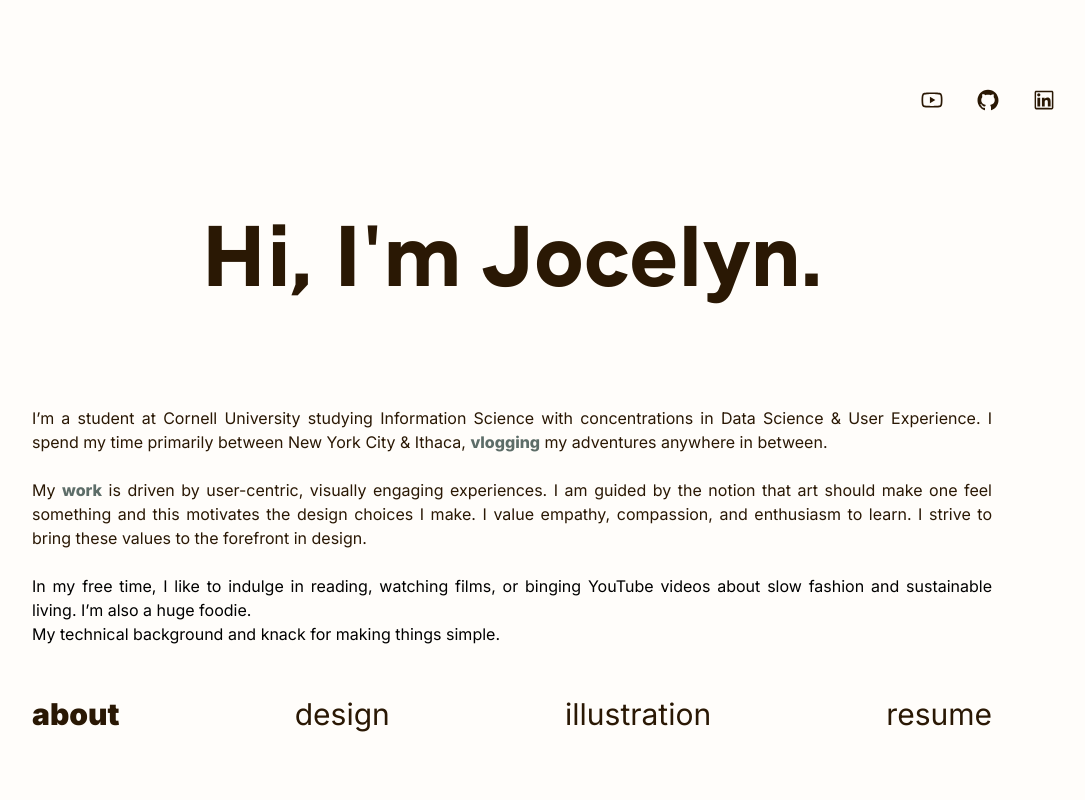
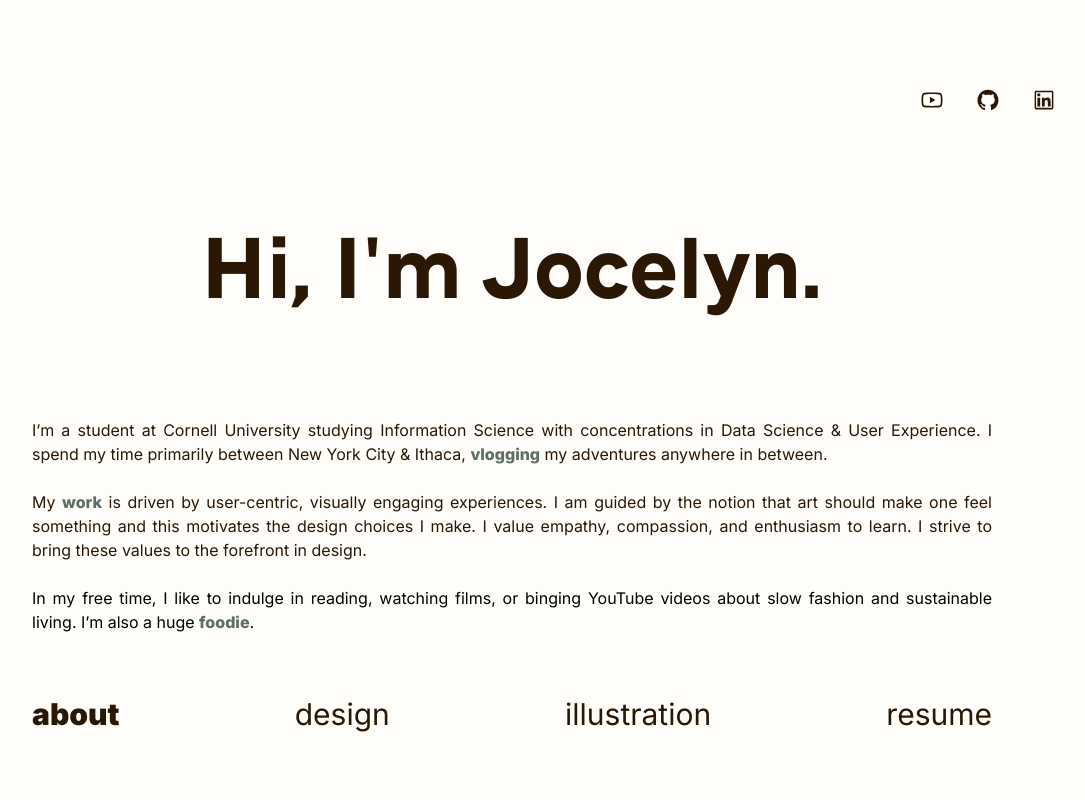
Before and after one commit to jocelynpark/Website, a Next.js app: page / in a window 1280 px wide. Both pictures are taken after a click on the link "about". Shown: the top 800 px of the page, without its empty margins (128-1213 px from the left). Built offline with nearby package versions, Linux system fonts and the light colour scheme; grey boxes are pictures that could not be loaded.

Commit message:
beli link

```diff
--- a/components/Hero.tsx
+++ b/components/Hero.tsx
@@ -27,8 +27,7 @@ const Hero: React.FC<HeroProps> = ({ id, showAbout }) => {
             <p className='text-darkbrown'>My <a href="#design" className="text-graygreen font-extrabold hover:opacity-50">work</a> is driven by user-centric, visually engaging experiences. I am guided by the notion that art should make one feel something and this motivates the design choices I make. I value empathy, compassion, and enthusiasm to learn. I strive to bring these values to the forefront in design. </p>
             <br></br>
             <p>
-              In my free time, I like to indulge in reading, watching films, or binging YouTube videos about slow fashion and sustainable living. I’m also a huge foodie.</p>
-            <p>My technical background and knack for making things simple.</p>
+              In my free time, I like to indulge in reading, watching films, or binging YouTube videos about slow fashion and sustainable living. I’m also a huge <a href="https://beliapp.co/lists/jocelynpark" className="text-graygreen font-extrabold hover:opacity-50" target="_blank" rel="noopener noreferrer">foodie</a>.</p>
           </div>
         )}
       </div>
```
